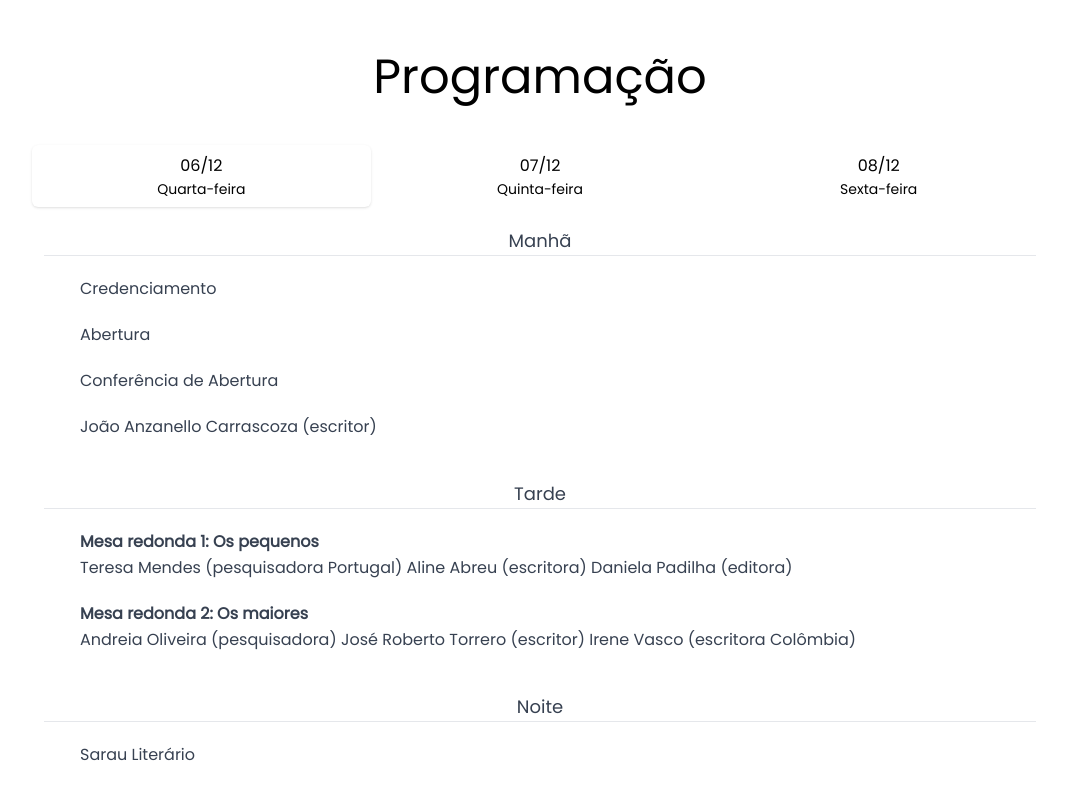
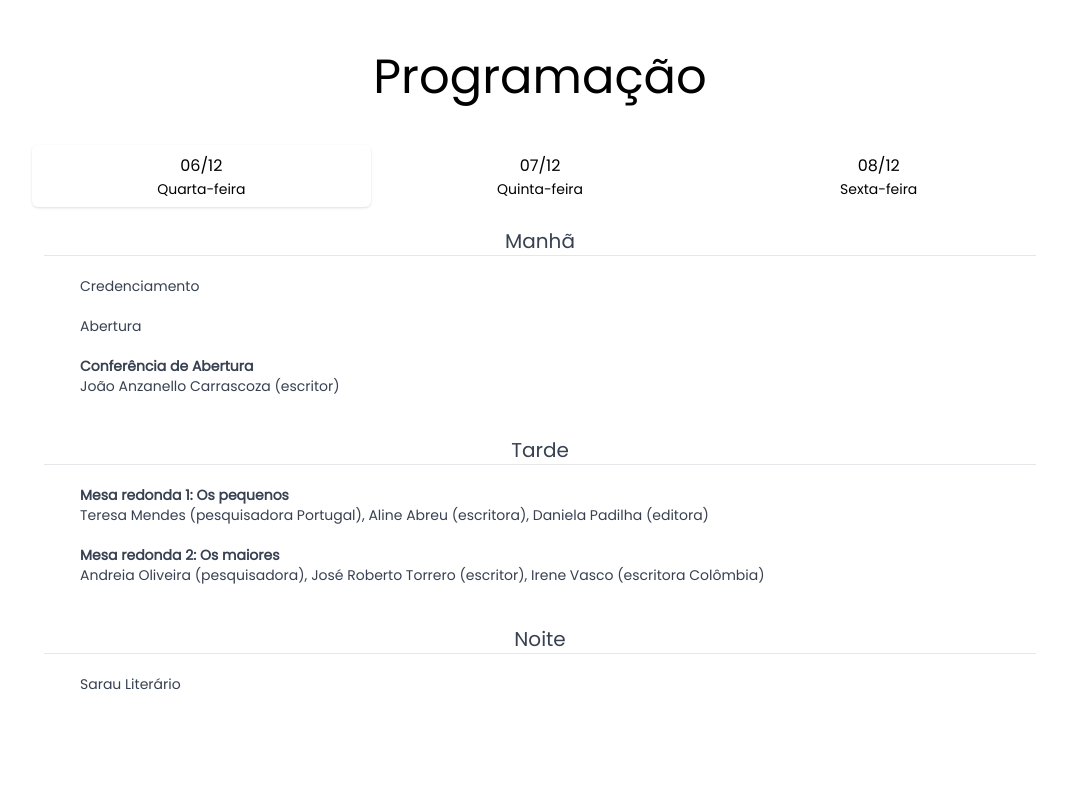
Before and after one commit to hidekinakata/CILIJ-2023, a React (Vite) app: page / in a window 1280 px wide. Shown: the part 1743-2543 px from the top of the page, without its empty margins (100-1167 px from the left). Built offline with nearby package versions, Linux system fonts and the light colour scheme; some icons are missing.

Commit message:
adjust schedule info

```diff
--- a/src/pages/Home/Schedule.tsx
+++ b/src/pages/Home/Schedule.tsx
@@ -22,8 +22,10 @@ const Schedule: React.FC<ScheduleType> = (props) => {
           schedule: [
             "Credenciamento",
             "Abertura",
-            "Conferência de Abertura",
-            "João Anzanello Carrascoza (escritor)",
+            {
+              title: "Conferência de Abertura",
+              content: "João Anzanello Carrascoza (escritor)",
+            },
           ],
         },
         {
@@ -32,16 +34,12 @@ const Schedule: React.FC<ScheduleType> = (props) => {
             {
               title: "Mesa redonda 1: Os pequenos",
               content:
-                "Teresa Mendes (pesquisadora Portugal)\n" +
-                "Aline Abreu (escritora)\n" +
-                "Daniela Padilha (editora)\n",
+                "Teresa Mendes (pesquisadora Portugal), Aline Abreu (escritora), Daniela Padilha (editora) ",
             },
             {
               title: "Mesa redonda 2: Os maiores",
               content:
-                "Andreia Oliveira (pesquisadora) \n" +
-                "José Roberto Torrero (escritor)\n" +
-                "Irene Vasco (escritora Colômbia)\n",
+                "Andreia Oliveira (pesquisadora), José Roberto Torrero (escritor), Irene Vasco (escritora Colômbia)",
             },
           ],
         },
@@ -68,10 +66,7 @@ const Schedule: React.FC<ScheduleType> = (props) => {
             {
               title: "Mesa Especial: Minas Gerais e a literatura",
               content:
-                "Marta Passos (pesquisadora)\n" +
-                "Nelson Cruz (ilustrador)\n" +
-                "Ângela Leite\n" +
-                "(escritora)\n",
+                "Marta Passos (pesquisadora), Nelson Cruz (ilustrador), Ângela Leite, (escritora)",
             },
             "Lançamento de livros ",
           ],
@@ -94,16 +89,12 @@ const Schedule: React.FC<ScheduleType> = (props) => {
             {
               title: "Mesa redonda 3: Tradição Popular ",
               content:
-                "Alexandre Gomes (escritor)\n" +
-                "Marco Haurelio (escritor)\n" +
-                "Fernando Teixeira Luis (pesquisador)\n",
+                "Alexandre Gomes (escritor), Marco Haurelio (escritor), Fernando Teixeira Luis (pesquisador)",
             },
             {
               title: "Mesa redonda 4: Ilustração",
               content:
-                "Hércules Tolêdo Corrêa (pesquisador)\n" +
-                "Odilon Moraes (ilustrador)\n" +
-                "Renato Moriconi (ilustrador)\n",
+                "Hércules Tolêdo Corrêa (pesquisador), Odilon Moraes (ilustrador), Renato Moriconi (ilustrador)",
             },
           ],
         },
@@ -127,7 +118,7 @@ const Schedule: React.FC<ScheduleType> = (props) => {
     <section
       id="sobre"
       className={
-        "[&>p:not(:)] min-h-screen px-8 pb-10 pt-28 text-justify text-sm sm:px-32 sm:text-base"
+        "[&>p:not(:)] min-h-screen px-3 pb-10 pt-28 text-justify text-sm sm:px-32 sm:text-base"
       }
     >
       <h1 className={"mb-10 text-center text-5xl"}> Programação </h1>
@@ -146,10 +137,14 @@ const Schedule: React.FC<ScheduleType> = (props) => {
             <TabPanel key={value} value={value}>
               {desc.map(({ title, schedule }) => (
                 <div key={title}>
-                  <h1 className={"mb-5 border-b text-center text-lg"}>
+                  <h1 className={"mb-5 border-b text-center text-xl"}>
                     {title}
                   </h1>
-                  <ul className={"mb-10 [&>li:not(:last-child)]:mb-5"}>
+                  <ul
+                    className={
+                      "mb-10 text-left text-sm [&>li:not(:last-child)]:mb-5"
+                    }
+                  >
                     {schedule.map((item, index) => {
                       if (!Object.keys(item).includes("title"))
                         return (
```
